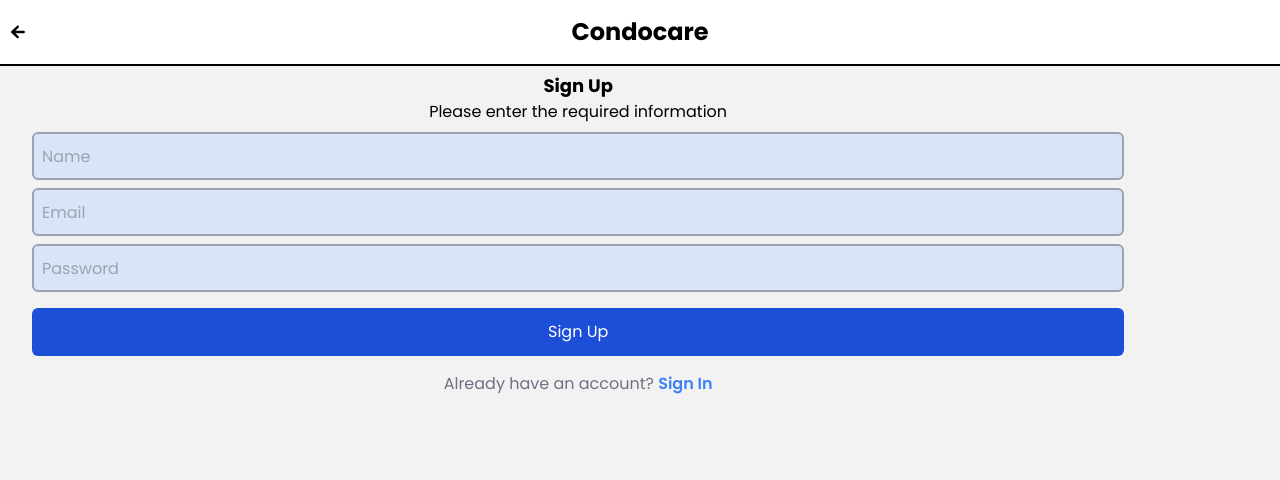
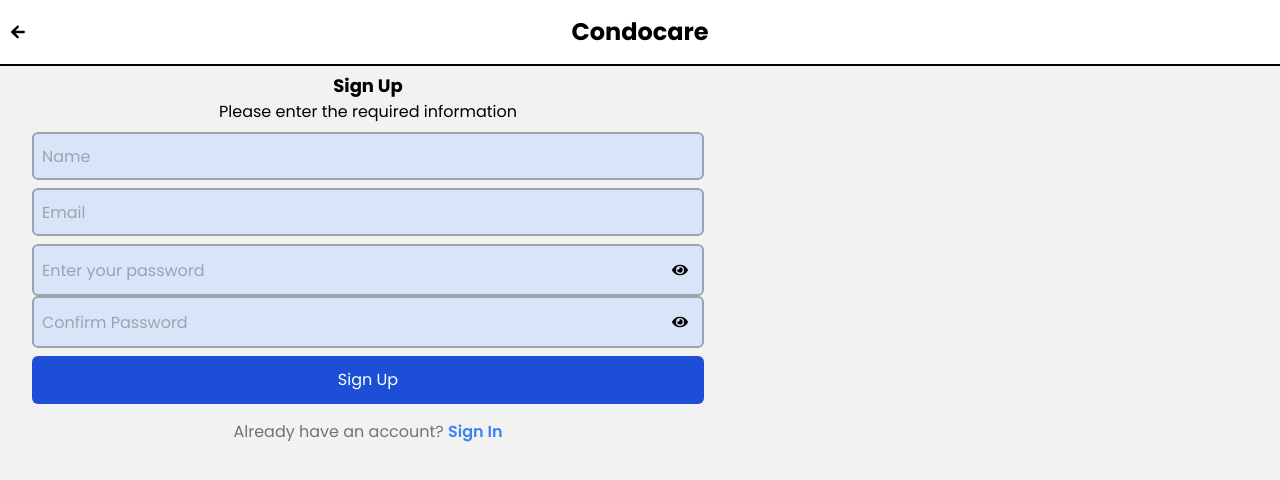
Before and after one commit to Wahaj-Ali-SK/hosuekeeping, a React (Vite) app: page /signup in a window 1280 px wide. Shown: the top 480 px of the page. Built offline with nearby package versions, Linux system fonts and the light colour scheme.

Commit message:
Update Signup.jsx
Add confirm password input field.

```diff
--- a/src/pages/Signup/Signup.jsx
+++ b/src/pages/Signup/Signup.jsx
@@ -1,8 +1,21 @@
-import React from "react";
+import React, { useState } from "react";
 import Navbar from "../../components/Navbar/Navbar";
 import { Link } from "react-router-dom";
+import { FaEye, FaEyeSlash } from "react-icons/fa";
 
 const Signup = () => {
+  const [showPassword, setShowPassword] = useState(false);
+  const [showConfirmPassword, setShowConfirmPassword] = useState(false);
+
+
+  const toggleConfirmPasswordVisibility = () => {
+    setShowConfirmPassword((prevState) => !prevState);
+  };
+
+  const togglePasswordVisibility = () => {
+    setShowPassword((prevState) => !prevState);
+  };
+
   return (
     <>
       <Navbar currentPage="signup" />
@@ -20,18 +33,58 @@ const Signup = () => {
             className="border-gray-400 border-2 rounded-md bg-input-bg h-12 px-2 mb-2 w-full"
             placeholder="Email"
           />
-          <input
-            className="border-gray-400 border-2 rounded-md bg-input-bg h-12 px-2 mb-2 w-full"
-            type="password"
-            id="pasword"
-            name="pasword"
-            placeholder="Password"
-          />
-          <button className="bg-blue-700 text-white p-3 rounded-md w-full mt-2">Sign Up</button>
+
+          <div className="flex border-gray-400 border-2 items-center justify-between bg-input-bg rounded-md">
+            <input
+              className="h-12 w-full bg-input-bg px-2 rounded-md"
+              type={showPassword ? "text" : "password"}
+              id="password"
+              name="password"
+              placeholder="Enter your password"
+            />
+            {showPassword ? (
+              <FaEyeSlash
+                onClick={togglePasswordVisibility}
+                className="absolute right-12"
+              />
+            ) : (
+              <FaEye
+                onClick={togglePasswordVisibility}
+                className="absolute right-12"
+              />
+            )}
+          </div>
+
+          <div className="flex border-gray-400 border-2 items-center justify-between bg-input-bg rounded-md">
+            <input
+              className="h-12 w-full bg-input-bg px-2 rounded-md"
+              type={showConfirmPassword ? "text" : "password"}
+              id="confirm_password"
+              name="password"
+              placeholder="Confirm Password"
+            />
+            {showConfirmPassword ? (
+              <FaEyeSlash
+                onClick={toggleConfirmPasswordVisibility}
+                className="absolute right-12"
+              />
+            ) : (
+              <FaEye
+                onClick={toggleConfirmPasswordVisibility}
+                className="absolute right-12"
+              />
+            )}
+          </div>
+          <button className="bg-blue-700 text-white p-3 rounded-md w-full mt-2">
+            Sign Up
+          </button>
         </form>
 
         <span className="text-center w-full mt-4 font-[400] text-gray-500">
-          Already have an account? <Link to="/" className="text-blue-500 font-[600]">Sign In</Link>
+          Already have an account?{" "}
+          <Link to="/" className="text-blue-500 font-[600]">
+            Sign In
+          </Link>
         </span>
       </div>
     </>
```
